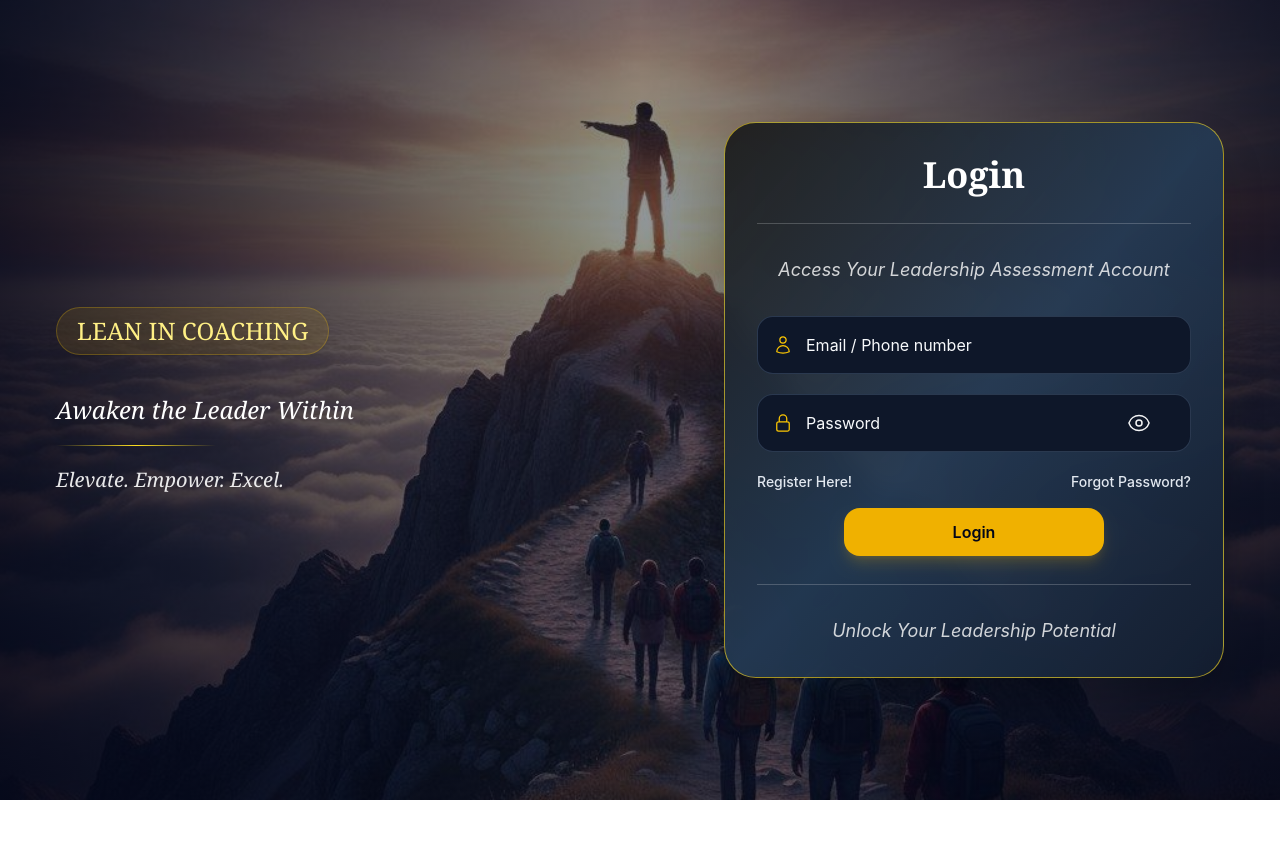
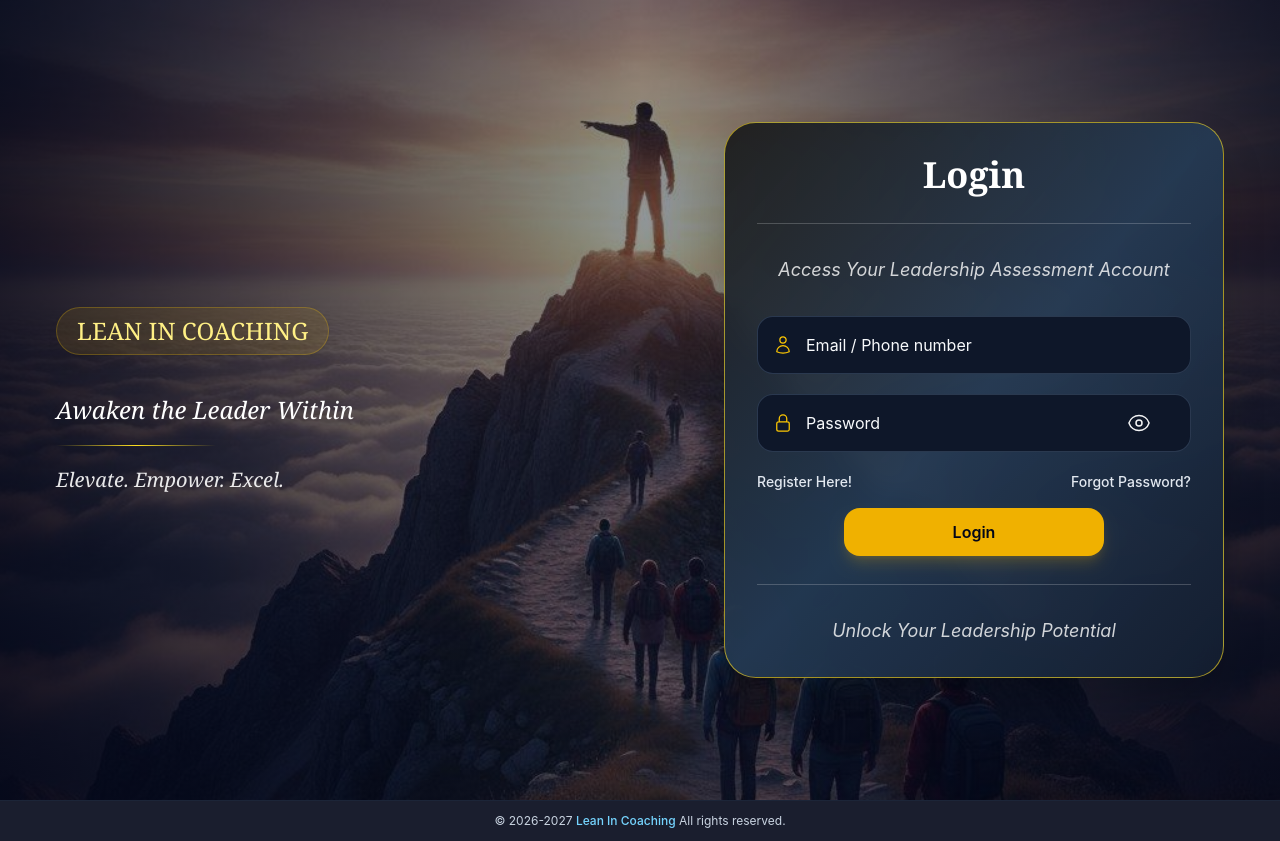
Before and after one commit to sireesha-metta/GoogleSheet-POC, a React (Vite) app: page /login in a window 1280 px wide. Before the commit the page ends 800 px from the top, so only its background shows below. Built offline with nearby package versions, Linux system fonts and the light colour scheme.

Commit message:
added footer

```diff
--- a/src/App.jsx
+++ b/src/App.jsx
@@ -1,6 +1,7 @@
 
 import { useEffect } from "react";
 import AppRoutes from "./Routes/LeanRoutes.jsx";
+import Footer from "./pages/Footer.jsx";
 
 export default function App() {
   useEffect(() => {
@@ -24,5 +25,12 @@ export default function App() {
     }
   }, []);
 
-  return <AppRoutes />;
+  return (
+    <div className="flex min-h-screen flex-col">
+      <main className="flex-1">
+        <AppRoutes />
+      </main>
+      <Footer />
+    </div>
+  );
 }
--- /dev/null
+++ b/src/pages/Footer.jsx
@@ -0,0 +1,22 @@
+export default function Footer({ children }) {
+  return (
+    <>
+      <footer className="mt-auto border-t border-slate-800/70 bg-slate-950/90 px-4 py-3 text-center text-xs text-slate-300 backdrop-blur sm:px-6">
+        <p>
+          © 2026-2027{" "}
+          <a
+            href="https://www.leanin-coaching.com/"
+            target="_blank"
+            rel="noreferrer"
+            className="font-medium text-sky-300 transition hover:text-sky-200"
+          >
+           Lean In Coaching
+          </a>{" "}
+          All rights reserved.
+        </p>
+      </footer>
+
+      {children}
+    </>
+  );
+}
```
